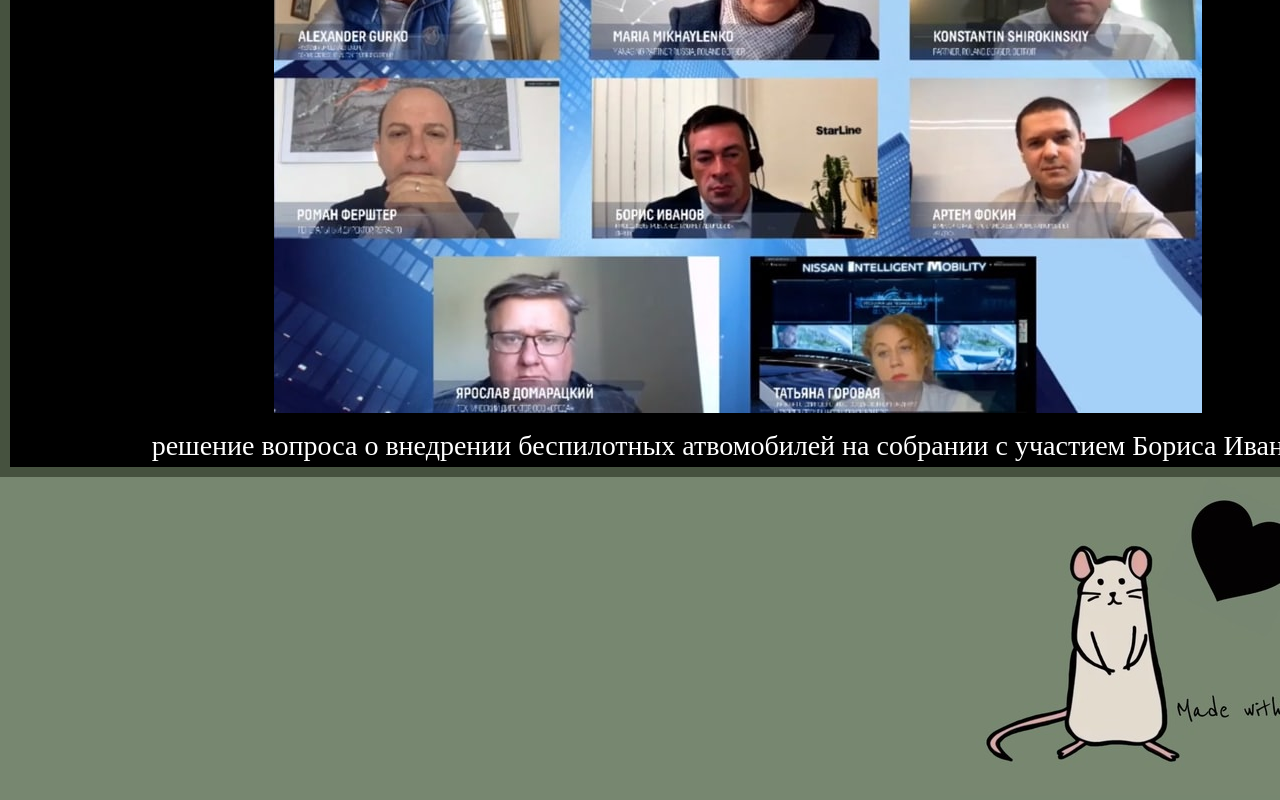
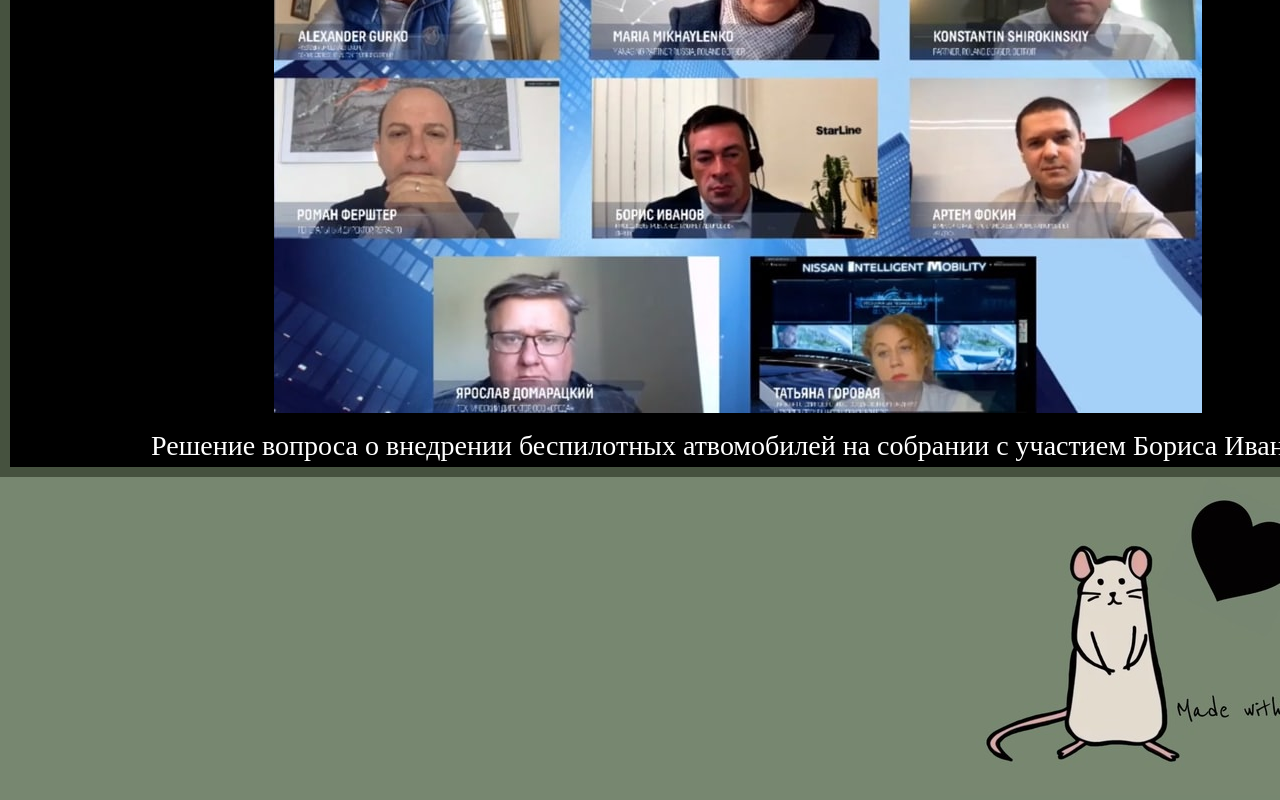
Before and after one commit to sergey11212/sergey11212, a plain HTML site: page vnedrenie-bespilotnogo-transporta.html in a window 1280 px wide. Shown: the part 2248-3048 px from the top of the page. Drawn offline with nearby package versions, Linux system fonts and the light colour scheme.

Commit message:
Update vnedrenie-bespilotnogo-transporta.html

```diff
--- a/vnedrenie-bespilotnogo-transporta.html
+++ b/vnedrenie-bespilotnogo-transporta.html
@@ -42,7 +42,7 @@
 <p>В экспертной онлайн-дискуссии на тему будущего беспилотного транспорта, состоявшейся в рамках конференции, принял участие Борис Иванов, руководитель проекта «Беспилотный автомобиль StarLine». Его собеседниками стали представители компаний Roland Berger, НП «ГЛОНАСС», RGRAUTO, ООО «Яндекс», ООО «Ниссан Мэнуфэкчуринг РУС» и ООО «Среда».  </p>
 <p>В вопросе о причинах, тормозящих развитие беспилотных технологий в России и других странах мира, эксперты сошлись во мнении, что самой главной среди них сегодня является консервативность и медлительность в выпуске нормативных актов и инструментов законодательного регулирования касательно ситуации выхода беспилотного транспорта на дороги общего пользования. Как отметил Борис Иванов, уже сейчас необходимо прорабатывать вопросы ответственности в различных правовых вопросах, регламенты технических требований к безопасности беспилотников, поскольку процесс этот достаточно длительный.</p> <br>
 <p id="mda"> <img src="31.jpg" alt="«решение вопроса о внедрении беспилотных атвомобилей на собрании с участием Бориса Иванова»" title="«решение вопроса о внедрении беспилотных атвомобилей на собрании с участием Бориса Иванова»">
-<p id="mda"> решение вопроса о внедрении беспилотных атвомобилей на собрании с участием Бориса Иванова </p>
+<p id="mda"> Решение вопроса о внедрении беспилотных атвомобилей на собрании с участием Бориса Иванова </p>
 
 
 </div>
```
